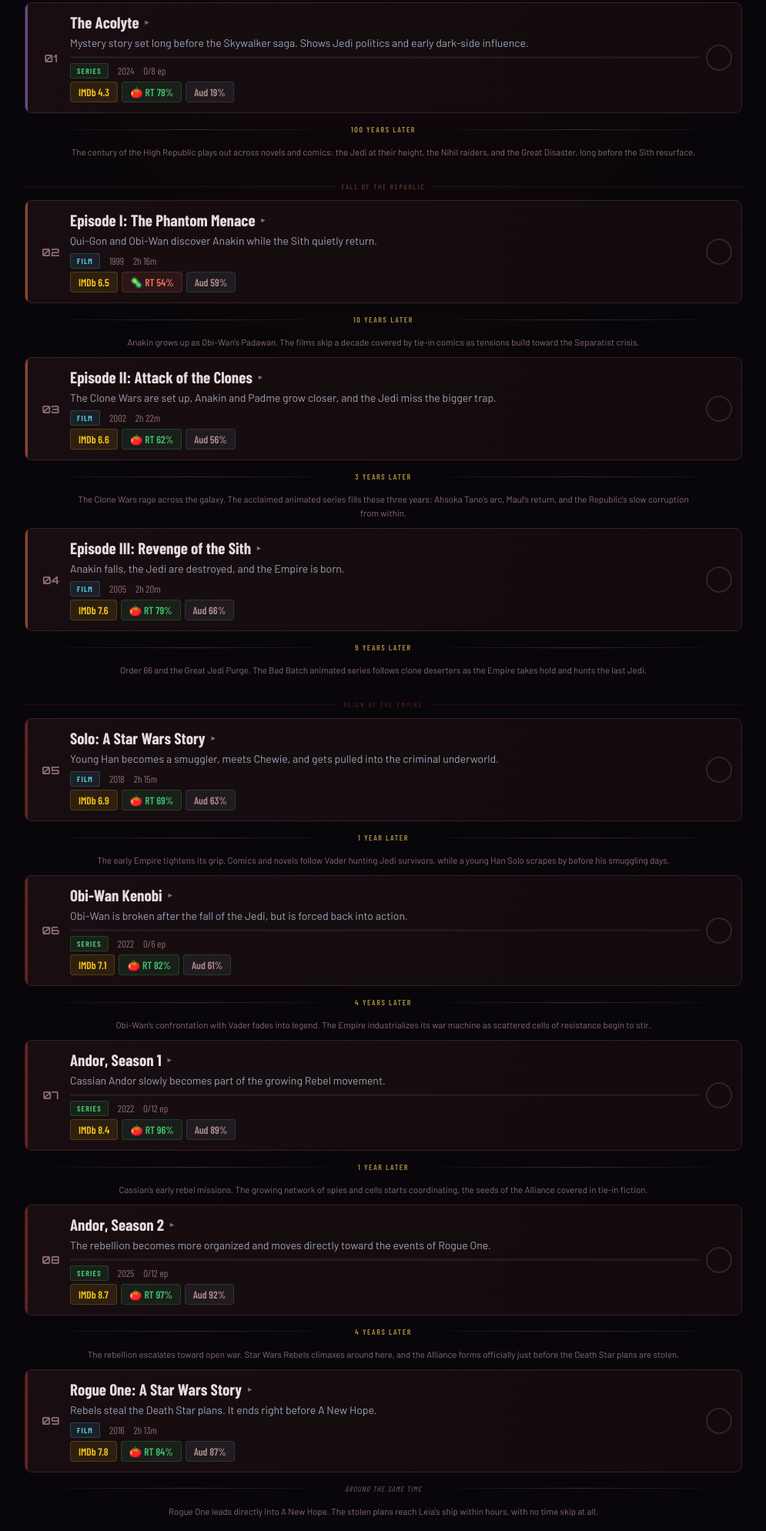
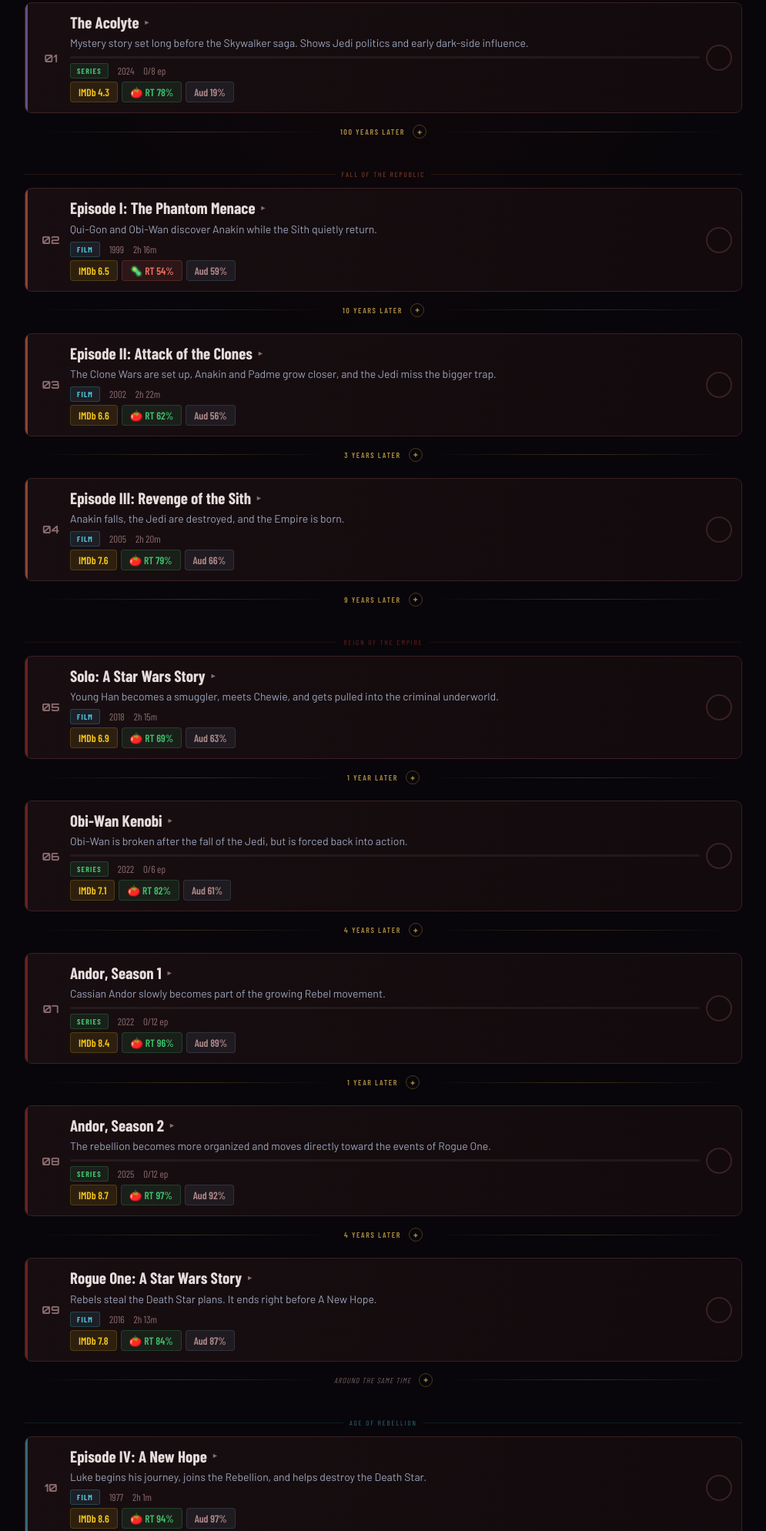
Before and after one commit to sramatlov/Holocron, a plain HTML site: page index.html in a window 1280 px wide. Shown: the part 952-2941 px from the top of the page at 77% size, without its empty margins (142-1137 px from the left). Drawn offline with nearby package versions, Linux system fonts and the light colour scheme.

Commit message:
Add files via upload

```diff
--- a/index.html
+++ b/index.html
@@ -71,10 +71,17 @@ body{font-family:'Barlow',sans-serif;color:var(--txt)}
 /* Era dividers */
 .era-hdr{display:flex;align-items:center;gap:8px;margin:20px 0 6px}
 .tl-gap{display:flex;align-items:center;gap:10px;margin:9px 14px;opacity:.85}
+.tl-clickable{cursor:pointer;transition:opacity .15s}
+.tl-clickable:hover{opacity:1}
 .tl-line{flex:1;height:1px;background:linear-gradient(90deg,transparent,rgba(201,164,76,.3),transparent)}
 .tl-txt{font-family:'Barlow Condensed',sans-serif;text-transform:uppercase;letter-spacing:.16em;font-size:10px;color:var(--bronze);white-space:nowrap;font-weight:600}
 .tl-txt.tl-same{color:var(--dim);font-weight:400;font-style:italic;letter-spacing:.1em}
-.tl-lore{font-family:'Barlow',sans-serif;font-size:11.5px;line-height:1.55;color:var(--dim);text-align:center;max-width:90%;margin:0 auto 4px;padding:0 14px}
+.tl-info{font-family:'Barlow Condensed',sans-serif;font-size:13px;font-weight:700;color:var(--bronze);width:18px;height:18px;border:1px solid rgba(201,164,76,.4);border-radius:50%;display:inline-flex;align-items:center;justify-content:center;line-height:1;flex-shrink:0;transition:all .2s}
+.tl-clickable:hover .tl-info{background:rgba(201,164,76,.15);border-color:var(--bronze)}
+.tl-open .tl-info{background:var(--bronze);color:var(--void);border-color:var(--bronze)}
+.tl-lore{max-height:0;overflow:hidden;transition:max-height .35s ease;margin:0 14px}
+.tl-lore-open{max-height:400px}
+.tl-lore-inner{font-family:'Barlow',sans-serif;font-size:12.5px;line-height:1.65;color:var(--txt);opacity:.78;text-align:left;padding:10px 14px 12px;background:rgba(201,164,76,.04);border:1px solid rgba(201,164,76,.12);border-radius:8px;margin-bottom:4px}
 .era-hdr-line{flex:1;height:1px;background:currentColor;opacity:.12}
 .era-hdr-lbl{font-family:'Barlow Condensed',sans-serif;text-transform:uppercase;letter-spacing:.22em;font-size:9px;opacity:.55}
 /* List items */
@@ -357,25 +364,25 @@ const D=[
 // "What happens in between" lore, keyed by the entry number the gap leads INTO.
 // Covers animated series, novels and comics that fill each chronological gap.
 const GAPLORE={
-  2:"The century of the High Republic plays out across novels and comics: the Jedi at their height, the Nihil raiders, and the Great Disaster, long before the Sith resurface.",
-  3:"Anakin grows up as Obi-Wan's Padawan. The films skip a decade covered by tie-in comics as tensions build toward the Separatist crisis.",
-  4:"The Clone Wars rage across the galaxy. The acclaimed animated series fills these three years: Ahsoka Tano's arc, Maul's return, and the Republic's slow corruption from within.",
-  5:"Order 66 and the Great Jedi Purge. The Bad Batch animated series follows clone deserters as the Empire takes hold and hunts the last Jedi.",
-  6:"The early Empire tightens its grip. Comics and novels follow Vader hunting Jedi survivors, while a young Han Solo scrapes by before his smuggling days.",
-  7:"Obi-Wan's confrontation with Vader fades into legend. The Empire industrializes its war machine as scattered cells of resistance begin to stir.",
-  8:"Cassian's early rebel missions. The growing network of spies and cells starts coordinating, the seeds of the Alliance covered in tie-in fiction.",
-  9:"The rebellion escalates toward open war. Star Wars Rebels climaxes around here, and the Alliance forms officially just before the Death Star plans are stolen.",
-  10:"Rogue One leads directly into A New Hope. The stolen plans reach Leia's ship within hours, with no time skip at all.",
-  11:"The Rebels flee after the Death Star's destruction. Marvel comics cover Luke, Han and Leia's adventures and the Empire's hunt during these three years.",
-  12:"Luke begins Jedi training in earnest. The gap between Empire and Jedi is short but covered by comics detailing the plan to rescue Han from Jabba.",
-  13:"The Empire collapses after Endor. The Aftermath novels and the Battle of Jakku end the war; the New Republic rises and a lone bounty hunter drifts the Outer Rim.",
-  19:"The New Republic stabilizes while Imperial remnants scheme in the Unknown Regions. Din and Grogu's bond deepens across this loosely-defined period.",
-  20:"The 30-year leap covers the most history: Luke's failed Jedi temple, Ben Solo's fall to Kylo Ren, the New Republic's complacency, and the First Order rising in secret from Imperial ashes. Detailed in the Aftermath trilogy and Bloodline.",
-  22:"The Resistance regroups after Starkiller Base. The gap is short, bridged by novels and comics leading into the final confrontation with the returned Emperor."
+  2:"The High Republic era spans roughly two centuries before the Skywalker saga, the subject of a major multimedia publishing initiative of novels and comics. The Jedi Order is at the height of its power, serving as guardians of peace across an expanding Republic. This period covers the rise of the Nihil, a savage marauder group, and the Great Hyperspace Disaster that shattered confidence in galactic travel. The Sith are believed long extinct, operating only in deepest secrecy, which is exactly the shadow The Acolyte explores before the films pick up a century later.",
+  3:"After discovering Anakin on Tatooine, the films jump a full decade. Anakin grows from a slave boy into a gifted but headstrong Padawan under Obi-Wan, while Padme transitions from Queen to Senator of Naboo. Tie-in comics explore Obi-Wan and Anakin's early missions together and the tensions in their mentorship. Across the galaxy, Count Dooku's Separatist movement quietly gathers thousands of star systems preparing to secede, setting the stage for war.",
+  4:"The Clone Wars consume the galaxy for three years, depicted across the beloved animated series (2008-2020) and countless novels. Anakin takes his own Padawan, Ahsoka Tano, whose arc became one of the franchise's most cherished. Darth Maul returns from presumed death to build a criminal empire. Battles rage on hundreds of worlds while Palpatine, secretly orchestrating both sides, slowly accumulates emergency powers and erodes the Republic from within until it is ripe to become an Empire.",
+  5:"Order 66 executes the Great Jedi Purge, the clone troopers turning on their Jedi generals in a single coordinated massacre. The Bad Batch animated series follows a squad of defective clones navigating the transition from Republic to Empire, while comics depict scattered Jedi survivors going into hiding. The Empire industrializes rapidly, constructing its war machine and beginning the secret Death Star project. Vader hunts the few Jedi who escaped, hardening into the galaxy's most feared enforcer.",
+  6:"A decade into Imperial rule, the galaxy has largely accepted the new order. The Vader comic series depicts his consolidation of power and his hunt for surviving Jedi through the Inquisitorius, a corps of dark-side hunters. Meanwhile a young Han Solo washes out of the Imperial Academy and falls into the smuggling underworld. Obi-Wan watches over the infant Luke from afar on Tatooine, a broken man waiting in exile, which is where his own series finds him.",
+  7:"Following his secret duel with Vader, Obi-Wan returns to hiding. The Empire's grip tightens through fear and overwhelming force, but the cruelty also breeds the first sparks of organized resistance. Mon Mothma, Bail Organa and other senators begin covertly coordinating, work depicted in novels like Rebel Rising. Scattered cells operate in isolation, not yet a unified Alliance, the murky early-resistance world that Andor portrays with unusual realism.",
+  8:"Cassian's first year as a committed rebel agent. The various resistance cells slowly knit into a coordinated network under figures like Luthen Rael, with Mon Mothma funneling resources while maintaining her Senate cover. This period, partly dramatized in Andor's own time-skips, sees the rebellion mature from scattered acts of defiance into a genuine military and intelligence operation capable of challenging the Empire directly.",
+  9:"The rebellion escalates into open war. Star Wars Rebels, the animated series, reaches its climax in this window, following the Ghost crew and connecting directly to characters who appear in Rogue One and beyond. The disparate cells formally unite as the Alliance to Restore the Republic. Intelligence about a planet-destroying superweapon begins to surface, prompting the desperate mission to steal its plans that opens Rogue One.",
+  10:"There is no time skip at all. Rogue One ends mere hours before A New Hope begins, the stolen Death Star plans passed to Princess Leia's ship moments before the opening shot of the 1977 film. The transition is essentially seamless, with Leia's blockade runner fleeing the battle of Scarif directly into Vader's pursuit.",
+  11:"The Rebels scatter after the Death Star's destruction, hunted relentlessly by a humiliated Empire. The Marvel comic line covers these three years in detail: Luke's first faltering steps toward understanding the Force, Han and Leia's growing bond, and missions that keep the fledgling Alliance alive. The Empire rebuilds and begins constructing a second, larger Death Star while Vader becomes obsessed with finding the pilot who destroyed the first.",
+  12:"A relatively short gap. The Alliance regroups while Luke trains privately and constructs his own lightsaber, signaling his growth toward becoming a true Jedi. Comics detail the elaborate planning behind the rescue of Han Solo from Jabba the Hutt, the heist that opens Return of the Jedi. The Empire, meanwhile, lays a trap around the second Death Star.",
+  13:"The Empire collapses after the Emperor and Vader die at Endor. The Aftermath novel trilogy chronicles the messy disintegration of Imperial authority, culminating in the decisive Battle of Jakku that ends the war. The New Republic rises to take the galaxy's reins but struggles with demilitarization and complacency. In the lawless Outer Rim, far from the new government's reach, bounty hunters thrive, the world The Mandalorian inhabits five years on.",
+  19:"The New Republic governs but Imperial remnants and warlords scheme in the Unknown Regions, slowly coalescing into what will become the First Order. This loosely defined period across the various Disney+ shows sees Din Djarin and Grogu's bond deepen, Mandalorian culture begin to reunify, and old threats like Thrawn resurface, all while the New Republic underestimates the gathering danger.",
+  20:"The largest gap in the saga, roughly thirty years. Luke attempts to rebuild the Jedi Order but his temple is destroyed when his nephew Ben Solo falls to the dark side and becomes Kylo Ren, a tragedy detailed across novels. The complacent New Republic is secretly infiltrated and undermined, depicted in Bloodline. From the Imperial ashes in the Unknown Regions, the First Order rises as a fanatical military power, while a guilt-ridden Luke exiles himself, the setup The Force Awakens inherits.",
+  22:"A short gap following the destruction of Starkiller Base. The Resistance, reduced to a handful of survivors, scrambles to regroup and find new allies. Novels and comics bridge the brief period before the shocking return of Emperor Palpatine forces a final confrontation, the climactic events of The Rise of Skywalker."
 };
 
 const app=document.getElementById('app');
-let W={},EW={},O={},T={},F='all';
+let W={},EW={},O={},T={},F='all',GO={};
 
 function stars(){
   const sf=document.createElement('div');sf.className='stars';
@@ -580,8 +587,13 @@ function render(){
       const label=(gap!==null&&gap>0)
         ? `<span class="tl-txt">${gap} year${gap===1?'':'s'} later</span>`
         : `<span class="tl-txt tl-same">around the same time</span>`;
-      li+=`<div class="tl-gap"><span class="tl-line"></span>${label}<span class="tl-line"></span></div>`;
-      if(lore)li+=`<div class="tl-lore">${lore}</div>`;
+      if(lore){
+        const open=GO[d.n];
+        li+=`<div class="tl-gap tl-clickable${open?' tl-open':''}" data-gap="${d.n}"><span class="tl-line"></span>${label}<span class="tl-info">${open?'&minus;':'+'}</span><span class="tl-line"></span></div>`;
+        li+=`<div class="tl-lore${open?' tl-lore-open':''}"><div class="tl-lore-inner">${lore}</div></div>`;
+      } else {
+        li+=`<div class="tl-gap"><span class="tl-line"></span>${label}<span class="tl-line"></span></div>`;
+      }
     }
     prevSwy=d.swy;
 
@@ -767,6 +779,7 @@ function render(){
   raf();
   app.querySelectorAll('[data-c]').forEach(el=>el.addEventListener('click',e=>{e.stopPropagation();togTitle(+el.dataset.c);}));
   app.querySelectorAll('[data-o]').forEach(el=>el.addEventListener('click',()=>togO(+el.dataset.o)));
+  app.querySelectorAll('[data-gap]').forEach(el=>el.addEventListener('click',()=>{const n=+el.dataset.gap;GO[n]=!GO[n];render();}));
   app.querySelectorAll('[data-ts]').forEach(el=>el.addEventListener('click',e=>{e.stopPropagation();swTab(+el.dataset.ts,el.dataset.t);}));
   app.querySelectorAll('[data-ep]').forEach(el=>el.addEventListener('click',e=>{e.stopPropagation();togEp(+el.dataset.ep,+el.dataset.ei);}));
   app.querySelectorAll('[data-ma]').forEach(el=>el.addEventListener('click',e=>{e.stopPropagation();markAllEp(+el.dataset.ma,el.dataset.val==='1');}));
```
